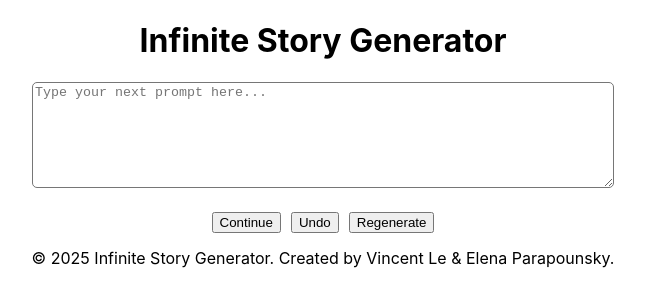
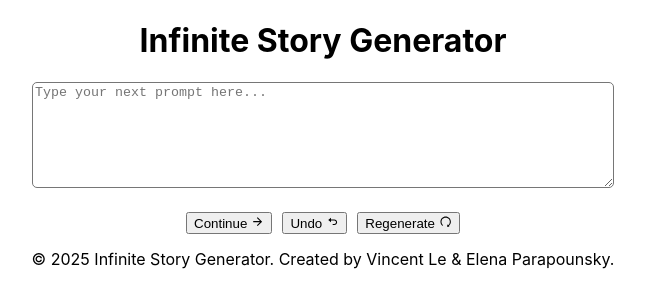
Before and after one commit to eparapounsky/infinite-story, a React (Create React App) app in the folder frontend/: page / in a window 1280 px wide. Shown: the top 308 px of the page, without its empty margins (317-962 px from the left). Built offline with nearby package versions, Linux system fonts and the light colour scheme.

Commit message:
added icons to buttons

```diff
--- a/frontend/src/App.js
+++ b/frontend/src/App.js
@@ -1,4 +1,7 @@
 import './App.css';
+import { IoMdArrowForward } from "react-icons/io";
+import { BiUndo } from "react-icons/bi";
+import { AiOutlineRedo } from "react-icons/ai";
 
 function App() {
   return (
@@ -12,9 +15,9 @@ function App() {
       <textarea placeholder="Type your next prompt here..."></textarea>
 
       <div className="buttons">
-        <button>Continue</button>
-        <button>Undo</button>
-        <button>Regenerate</button>
+        <button>Continue <IoMdArrowForward /> </button>
+        <button>Undo <BiUndo /> </button>
+        <button>Regenerate <AiOutlineRedo /> </button>
       </div>
 
       <footer>© 2025 Infinite Story Generator. Created by Vincent Le & Elena Parapounsky.</footer>
```
